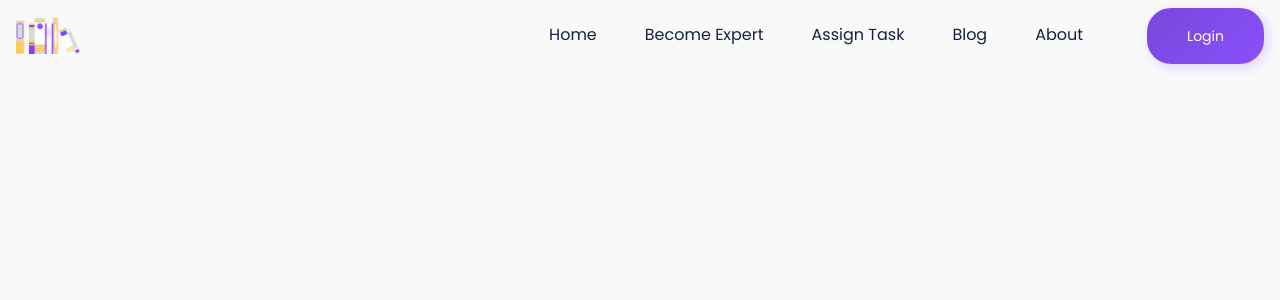
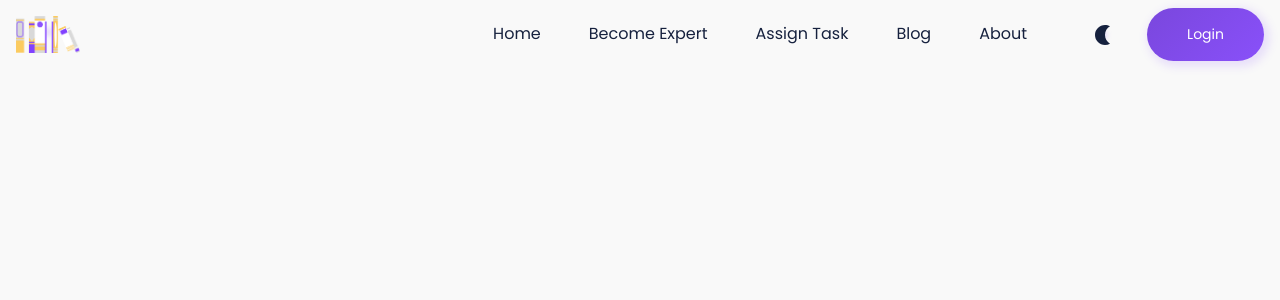
Before and after one commit to prabalbhandari04/HMP_V2, a Next.js app: page / in a window 1280 px wide. Shown: the top 300 px of the page. Built offline with nearby package versions, Linux system fonts and the light colour scheme.

Commit message:
theme changer

```diff
--- a/components/Button.tsx
+++ b/components/Button.tsx
@@ -8,11 +8,17 @@ interface BtnProps {
 const Btn = styled.button`
     background: linear-gradient(-45deg, ${props => props.theme.primary}, ${props => props.theme.secondary}, ${props => props.theme.primary});
     background-size: 400%;
+    max-height: 60px;
+    display: flex;
+    justify-content: center;
+    align-items: center;
+
     background-position: 90% 0;
 
     padding: 1rem 2.5rem;
+
     border: none;
-    border-radius: 24px;
+    border-radius: 36px;
 
     box-shadow: 3px 3px 9px 3px ${props => props.theme.primary}25;
 
--- a/context/ThemeContextProvider.tsx
+++ b/context/ThemeContextProvider.tsx
@@ -1,5 +1,5 @@
 import React, { createContext, useContext, useState } from 'react';
-import { ThemeContextType } from '../@types/contextType';
+import { ThemeContextType, themeType } from '../@types/contextType';
 import { themes } from './Themes';
 
 export const ThemeContext = createContext<ThemeContextType>({} as ThemeContextType);
@@ -9,7 +9,7 @@ type Props = {
 };
 
 export const ThemeProvider: React.FC<Props> = ({ children }) => {
-    const [theme, setTheme] = useState(themes.light);
+    const [theme, setTheme] = useState<themeType>(themes.light);
 
     return (
         <ThemeContext.Provider value={{ theme, setTheme }}>
--- /dev/null
+++ b/hooks/useThemeChanger.tsx
@@ -0,0 +1,16 @@
+import React from 'react'
+import { useThemeContext } from '../context/ThemeContextProvider'
+import { themes } from '../context/Themes'
+
+const useThemeChanger = () => {
+  const { theme, setTheme } = useThemeContext()
+
+  const toggleTheme = () => {
+    const newTheme = theme === themes.light ? themes.dark : themes.light
+    setTheme?.(newTheme)
+  }
+
+  return { theme, toggleTheme }
+}
+
+export default useThemeChanger
--- a/layout/Layout.tsx
+++ b/layout/Layout.tsx
@@ -1,9 +1,6 @@
 /* eslint-disable @next/next/no-page-custom-font */
 import Head from 'next/head'
-import { useContext } from 'react'
-
 import styled, { ThemeProvider } from 'styled-components'
-import { themeType } from '../@types/contextType'
 
 import { useThemeContext } from '../context/ThemeContextProvider'
 import Global from '../styles/Global'
--- a/layout/Navbar.tsx
+++ b/layout/Navbar.tsx
@@ -4,7 +4,11 @@ import styled from 'styled-components'
 import Button from '../components/Button'
 
 import { BiMenuAltRight } from 'react-icons/bi'
+import { MdNightlight, MdLightMode } from 'react-icons/md'
+
 import ResNavbar from './ResNavbar'
+import { useThemeContext } from '../context/ThemeContextProvider'
+import useThemeChanger from '../hooks/useThemeChanger'
 
 const Container = styled.div`
     width: 100%;
@@ -50,8 +54,34 @@ const Menu = styled.div`
     font-size: 36px;
     color: ${({ theme }) => theme.text};
 `
+const Icon = styled.div`
+    position: relative;
+    font-size: 24px;
+    color: ${({ theme }) => theme.text};
+
+    &::after {
+        content: '';
+        position: absolute;
+        top: 50%;
+        left: 50%;
+        transform: translate(-50%, -50%);
+        width: 10px;
+        height: 10px;
+        border-radius: 50%;
+        filter: blur(2px);
+        z-index: -1;
+        background-color: ${({ theme }) => theme.primary}25;
+        transition: all 0.3s;
+    }
+    &:hover::after {
+        transform: scale(5);
+    }
+`
 
 const Navbar = () => {
+    const { theme } = useThemeContext()
+    const { toggleTheme } = useThemeChanger()
+
     const [open, setOpen] = useState(false)
 
     return (
@@ -70,9 +100,18 @@ const Navbar = () => {
                         <NavItems>About</NavItems>
                     </ul>
 
-                    <Button
-                        text='Login'
-                    />
+                    <div className='flex gap-x-8 items-center'>
+                        <Icon onClick={() => toggleTheme() }>
+                            {
+                                theme?.dark ?
+                                <MdLightMode /> :
+                                <MdNightlight />
+                            }
+                        </Icon>
+                        <Button
+                            text='Login'
+                        />
+                    </div>
                 </div>
 
                 <Menu className='lg:hidden'>
```
